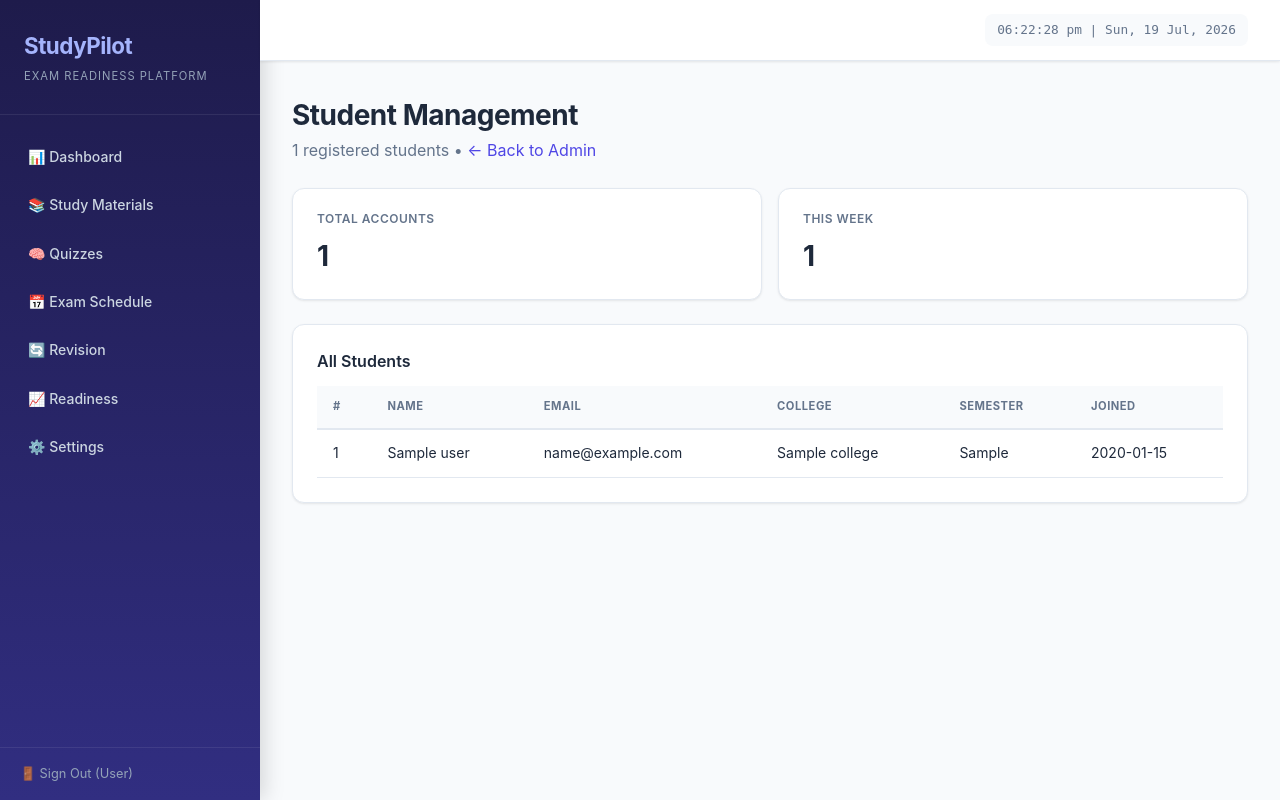
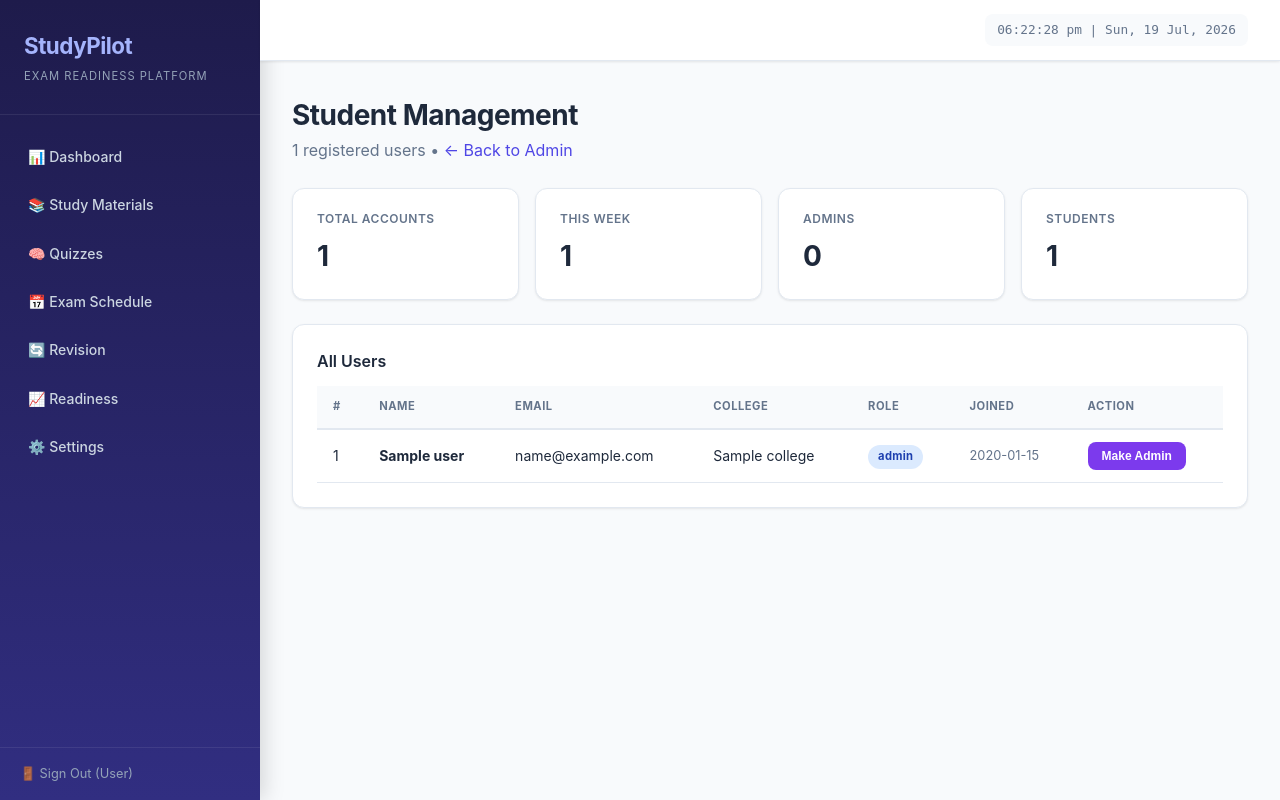
Before and after one commit to ArghyaMuk/studytracker, a Flask app: template frontend/templates/admin_students.html in a window 1280 px wide. Run offline with Flask 3, Linux system fonts and the light colour scheme; the template is opened without the code that fills it: most values are stand-ins (such as "Sample title", 1, 10 or a date in 2020).

Commit message:
feat: role-based admin with promote/demote + hardcoded admin bootstrap
- Added 'role' column to users table (admin/student)
- Hardcoded admin auto-created on startup from ADMIN_EMAIL/ADMIN_PASSWORD env vars
- JWT token now carries role from DB (not email match)
- Admin can promote any user to admin via 'Make Admin' button
- Admin can demote admins back to student via 'Demote' button
- Cannot demote yourself (prevents lockout)
- Student list shows role badge (red=admin, blue=student)
- API: PUT /users/admin/role {user_id, role} (admin-only)
- Stats show admin count vs student count

```diff
--- a/frontend/app.py
+++ b/frontend/app.py
@@ -439,6 +439,19 @@
                            recent_count=recent_count)
 
 
+@app.route("/admin/students/<int:user_id>/role", methods=["POST"])
+@login_required
+@admin_required
+def change_user_role(user_id):
+    new_role = request.form.get("role", "student")
+    status_code, resp = api_put("/users/admin/role", {"user_id": user_id, "role": new_role})
+    if status_code == 200:
+        flash(f"User role changed to {new_role}!", "success")
+    else:
+        flash(resp.get("detail", "Failed to change role"), "error")
+    return redirect(url_for("admin_students"))
+
+
 @app.route("/admin/exams")
 @login_required
 @admin_required
--- a/frontend/templates/admin_students.html
+++ b/frontend/templates/admin_students.html
@@ -3,7 +3,7 @@
 {% block content %}
 <h1>Student Management</h1>
 <p style="color:var(--text-muted);margin-bottom:24px">
-    {{ total_users }} registered students •
+    {{ total_users }} registered users •
     <a href="{{ url_for('admin_page') }}" style="color:var(--primary);text-decoration:none">← Back to Admin</a>
 </p>
 
@@ -16,23 +16,54 @@
         <div class="label">This Week</div>
         <div class="value">{{ recent_count }}</div>
     </div>
+    <div class="stat-card">
+        <div class="label">Admins</div>
+        <div class="value">{{ users|selectattr('role', 'equalto', 'admin')|list|length }}</div>
+    </div>
+    <div class="stat-card">
+        <div class="label">Students</div>
+        <div class="value">{{ users|rejectattr('role', 'equalto', 'admin')|list|length }}</div>
+    </div>
 </div>
 
 <div class="card">
-    <h3>All Students</h3>
+    <h3>All Users</h3>
     <table style="margin-top:12px">
         <thead>
-            <tr><th>#</th><th>Name</th><th>Email</th><th>College</th><th>Semester</th><th>Joined</th></tr>
+            <tr><th>#</th><th>Name</th><th>Email</th><th>College</th><th>Role</th><th>Joined</th><th>Action</th></tr>
         </thead>
         <tbody>
             {% for u in users %}
             <tr>
                 <td>{{ u.id }}</td>
-                <td>{{ u.name }}</td>
+                <td><strong>{{ u.name }}</strong></td>
                 <td>{{ u.email }}</td>
                 <td>{{ u.college or '—' }}</td>
-                <td>{{ u.current_semester or '—' }}</td>
-                <td>{{ u.created_at[:10] if u.created_at else '—' }}</td>
+                <td>
+                    <span class="badge {{ 'badge-red' if u.role == 'admin' else 'badge-blue' }}">
+                        {{ u.role or 'student' }}
+                    </span>
+                </td>
+                <td style="color:var(--text-muted);font-size:0.8rem">{{ u.created_at[:10] if u.created_at else '—' }}</td>
+                <td>
+                    {% if u.email != session.get('email') %}
+                    <form method="POST" action="{{ url_for('change_user_role', user_id=u.id) }}" style="display:inline">
+                        {% if u.role == 'admin' %}
+                        <input type="hidden" name="role" value="student">
+                        <button type="submit" class="btn btn-secondary btn-sm" onclick="return confirm('Demote {{ u.name }} to student?')">
+                            Demote
+                        </button>
+                        {% else %}
+                        <input type="hidden" name="role" value="admin">
+                        <button type="submit" class="btn btn-purple btn-sm" onclick="return confirm('Promote {{ u.name }} to admin?')">
+                            Make Admin
+                        </button>
+                        {% endif %}
+                    </form>
+                    {% else %}
+                    <span style="color:var(--text-muted);font-size:0.75rem">You</span>
+                    {% endif %}
+                </td>
             </tr>
             {% endfor %}
         </tbody>
--- a/services/user-service/app/core/security.py
+++ b/services/user-service/app/core/security.py
@@ -6,9 +6,8 @@
 from .config import settings
 
 
-def create_tokens(user_id: int, email: str) -> dict[str, str]:
+def create_tokens(user_id: int, email: str, role: str = "student") -> dict[str, str]:
     """Create access and refresh token pair for a user."""
-    role = "admin" if email == settings.admin_email else "student"
     data = {"sub": str(user_id), "email": email, "role": role}
     access_token = create_access_token(
         data,
--- a/services/user-service/app/main.py
+++ b/services/user-service/app/main.py
@@ -31,6 +31,7 @@
                 college="StudyPilot",
                 university="StudyPilot",
                 current_semester=1,
+                role="admin",
             )
             admin_user = await repo.create(admin_user)
             await repo.create_profile(UserProfile(
--- a/services/user-service/app/models/user.py
+++ b/services/user-service/app/models/user.py
@@ -17,6 +17,7 @@
     university = Column(String(200), nullable=True)
     program_id = Column(Integer, nullable=True)
     current_semester = Column(Integer, nullable=True)
+    role = Column(String(20), default="student")  # "admin" or "student"
     created_at = Column(DateTime, server_default=func.now())
     updated_at = Column(DateTime, server_default=func.now(), onupdate=func.now())
 
```
Also changed, not shown: services/user-service/app/api/routes/v1/users.py (+28 -1 lines), services/user-service/app/services/user_service.py (+4 -3 lines).
